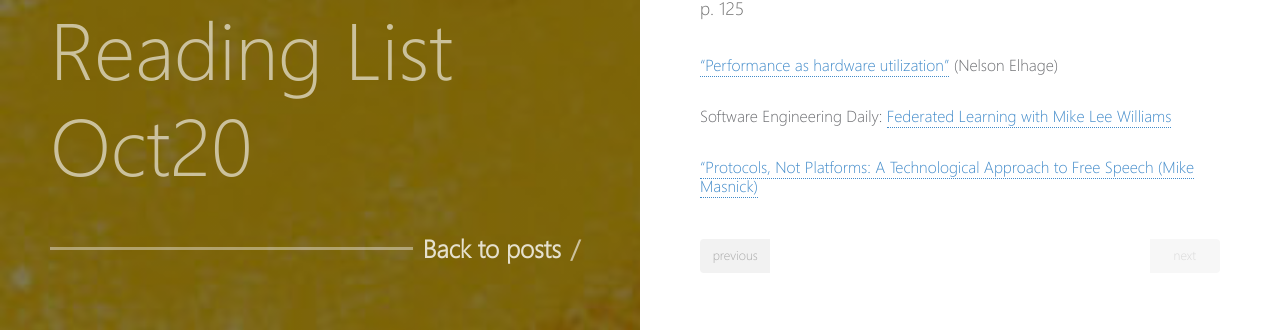
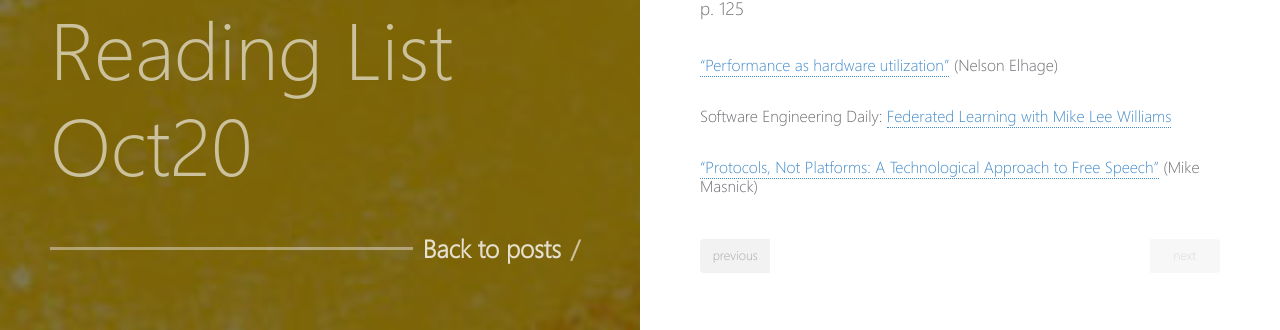
Before and after one commit to sumeet-bansal/sumeet-bansal.github.io, a Jekyll site: the page built from _posts/2020-11-01-reading-list-oct20.md, in a window 1280 px wide. Shown: the part 2951-3281 px from the top of the page. Built offline with Jekyll 4.4.1, drawn with Linux system fonts in a browser that asks for light colours; our own code applies the rules of GitHub Pages for plain Markdown files.

```diff
--- a/_posts/2020-11-01-reading-list-oct20.md
+++ b/_posts/2020-11-01-reading-list-oct20.md
@@ -38,4 +38,4 @@ p. 125
 
 #### *Software Engineering Daily*: [Federated Learning with Mike Lee Williams](https://softwareengineeringdaily.com/2020/10/23/federated-learning-with-mike-lee-williams/)
 
-#### ["Protocols, Not Platforms: A Technological Approach to Free Speech (Mike Masnick)](https://knightcolumbia.org/content/protocols-not-platforms-a-technological-approach-to-free-speech)
+#### ["Protocols, Not Platforms: A Technological Approach to Free Speech"](https://knightcolumbia.org/content/protocols-not-platforms-a-technological-approach-to-free-speech) (Mike Masnick)
```
